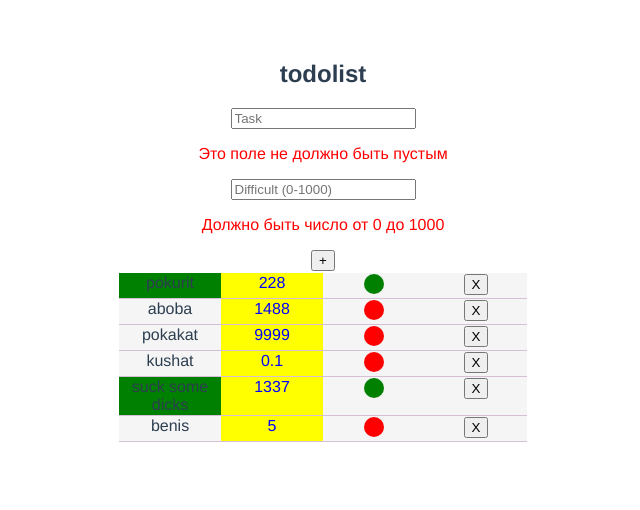
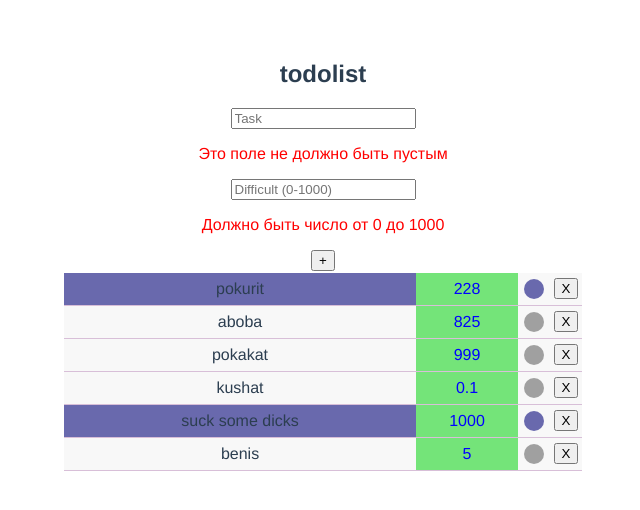
Before and after one commit to SnakerAVA/todo-list_vue, a Vue app: page / in a window 1280 px wide. Shown: the top 510 px of the page, without its empty margins (317-957 px from the left). Built offline with nearby package versions, Linux system fonts and the light colour scheme.

Commit message:
style and static changes

```diff
--- a/public/todoList.js
+++ b/public/todoList.js
@@ -6,12 +6,12 @@ export default [
     },
     {
         task: "aboba",
-        difficult: 1488,
+        difficult: 825,
         isDone: false,
     },
     {
         task: "pokakat",
-        difficult: 9999,
+        difficult: 999,
         isDone: false,
     },
     {
@@ -21,7 +21,7 @@ export default [
     },
     {
         task: "suck some dicks",
-        difficult: 1337,
+        difficult: 1000,
         isDone: true,
     },
 ]
--- a/src/components/TodoList/TodoListItem.vue
+++ b/src/components/TodoList/TodoListItem.vue
@@ -1,9 +1,9 @@
 <template>
   <tr class="todo">
       <td :class="taskClass">{{todo.task}}</td>
-      <td :style="difficultStyle">{{todo.difficult}}</td>
-      <td><button class="check" :class="{'done-task':todo.isDone}" @click="doneUndone(todo.id)"></button></td>
-      <td><button @click="deleteItem(todo.id)">X</button></td>
+      <td class="level" :style="difficultStyle">{{todo.difficult}}</td>
+      <td class="short"><button class="check" :class="{'done-task':todo.isDone}" @click="doneUndone(todo.id)"></button></td>
+      <td class="short"><button @click="deleteItem(todo.id)">X</button></td>
   </tr>
 </template>
 
@@ -26,7 +26,7 @@ export default {
         difficultStyle() {
             return {
                 color: "blue",
-                'background-color': "yellow"
+                'background-color': "rgb(116, 228, 121)"
             }
         }
 
@@ -38,17 +38,27 @@ export default {
 <style scoped>
     .todo {
         display: flex;
-        justify-content: space-between;
         margin: auto;
         border-bottom: 1px solid thistle;
     }
+
     td {
+        display: flex;
+        align-items: center;
+        justify-content: center;
+        width: 350px;
+        height: 30px;
+        background-color: rgb(248, 248, 248);
+    }
+    .short {
+        width: 30px;
+    }
+    .level {
         width: 100px;
-        background-color: whitesmoke;
     }
 
     .check {
-        background-color: red;
+        background-color: rgb(160, 160, 160);
         border-radius: 50%;
         border: none;
         width: 20px;
@@ -56,6 +66,7 @@ export default {
     }
 
     .done-task {
-        background-color: green;
+        background-color: rgb(105, 105, 173);
     }
+
 </style>
```
